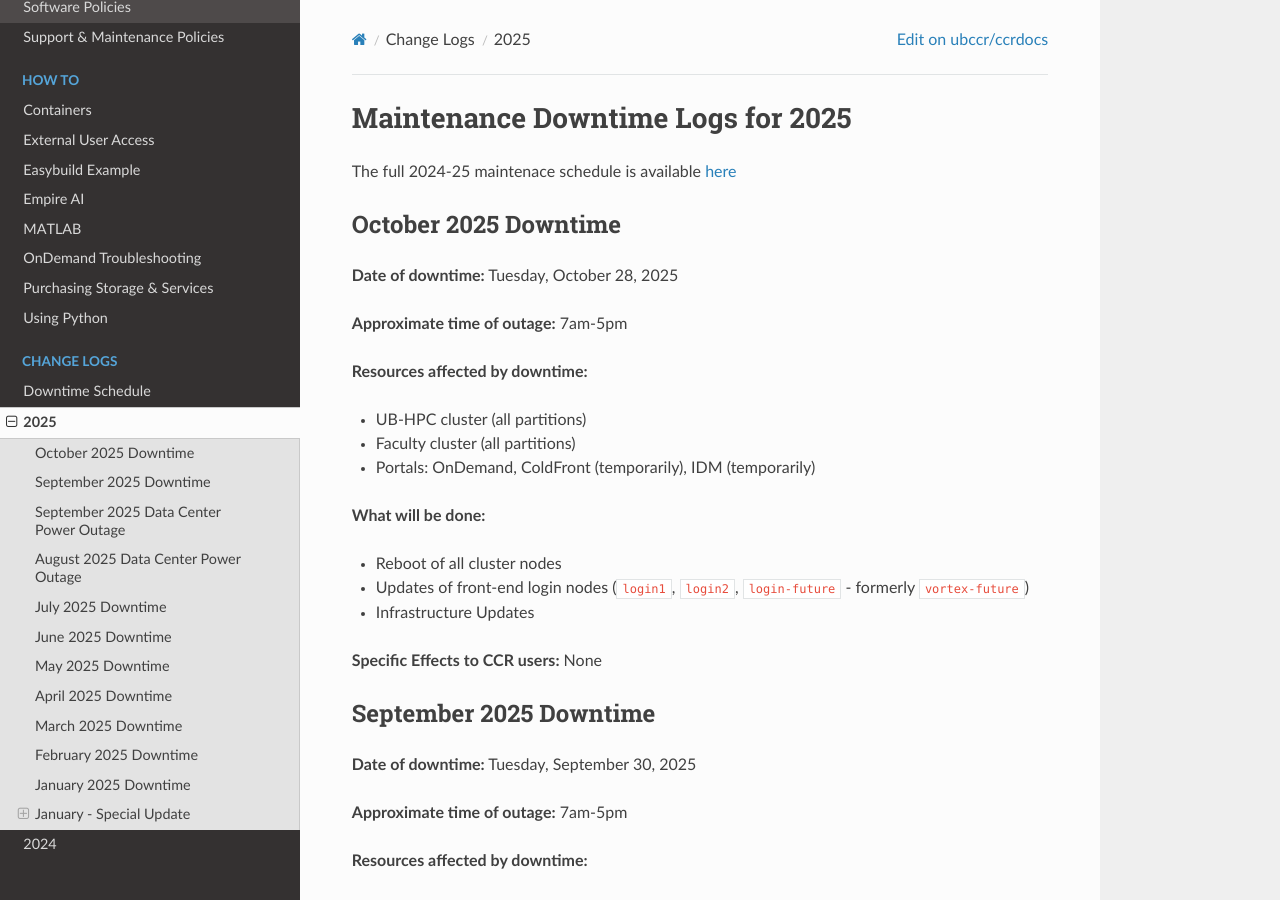
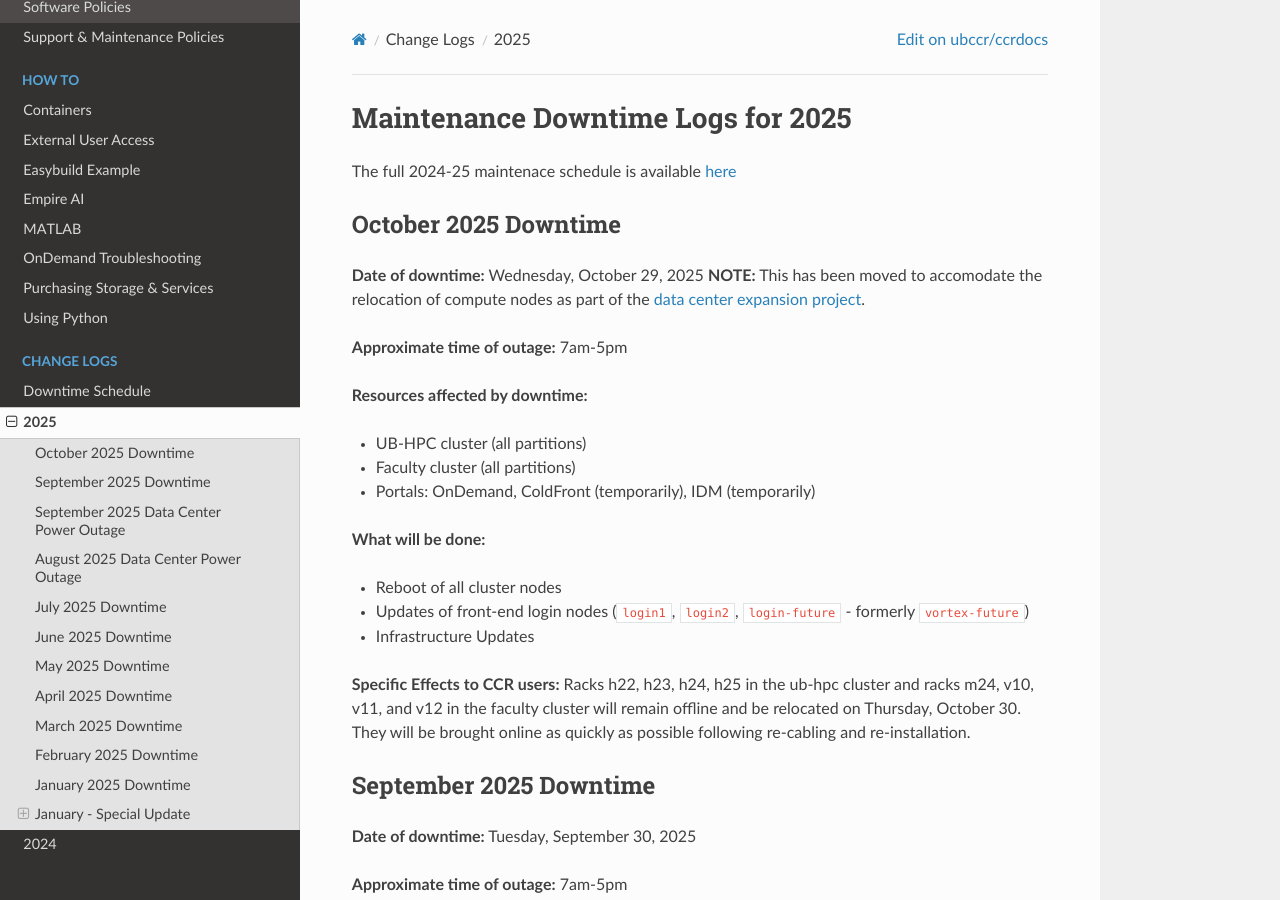
Before and after one commit to ubccr/ccrdocs, an MkDocs documentation site: the page built from pages/changelogs/2025.md, in a window 1280 px wide and 900 px high. Built offline with MkDocs 1.6.1, drawn with Linux system fonts in a browser that asks for light colours; nearby versions of some CDN libraries.

Commit message:
Updates to downtime and minor edits

```diff
--- a/pages/changelogs/2025.md
+++ b/pages/changelogs/2025.md
@@ -4,7 +4,8 @@ The full 2024-25 maintenace schedule is available [here](2025-downtime-schedule.
 
 ## October 2025 Downtime
 
-**Date of downtime:** Tuesday, October 28, 2025
+**Date of downtime:** Wednesday, October 29, 2025
+**NOTE:**  This has been moved to accomodate the relocation of compute nodes as part of the [data center expansion project](https://www.buffalo.edu/ccr/support/research_facilities/ccrexpansion.html).
 
 **Approximate time of outage:** 7am-5pm
 
@@ -21,7 +22,7 @@ The full 2024-25 maintenace schedule is available [here](2025-downtime-schedule.
  - Infrastructure Updates
 
 **Specific Effects to CCR users:**
-None
+Racks h22, h23, h24, h25 in the ub-hpc cluster and racks m24, v10, v11, and v12 in the faculty cluster will remain offline and be relocated on Thursday, October 30.  They will be brought online as quickly as possible following re-cabling and re-installation.
 
 ## September 2025 Downtime
 
```
Also changed, not shown: pages/changelogs/2025-downtime-schedule.md (+2 -1 lines), pages/help.md (+1 -1 lines), pages/howto/empireai.md (+13 -17 lines), pages/hpc/clusters.md (+1 -1 lines).
